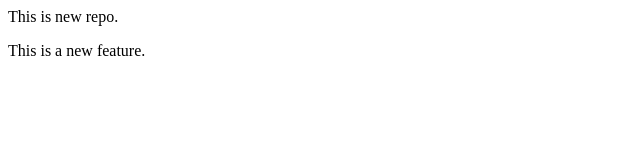
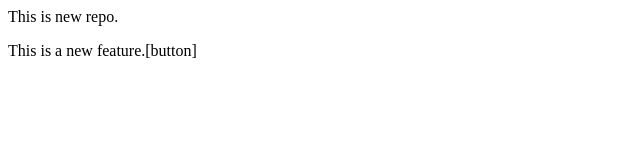
Before and after one commit to Krishnasinha07x/localrepo, a plain HTML site: page index.html in a window 1280 px wide. Shown: the full height of the page, 0-640 px from the left. Drawn offline with Linux system fonts and the light colour scheme.

Commit message:
Add button

```diff
--- a/index.html
+++ b/index.html
@@ -1,2 +1,2 @@
 <P>This is new repo. </P>
-<P>This is a new feature. </P>
+<P>This is a new feature.[button] </P>
```
